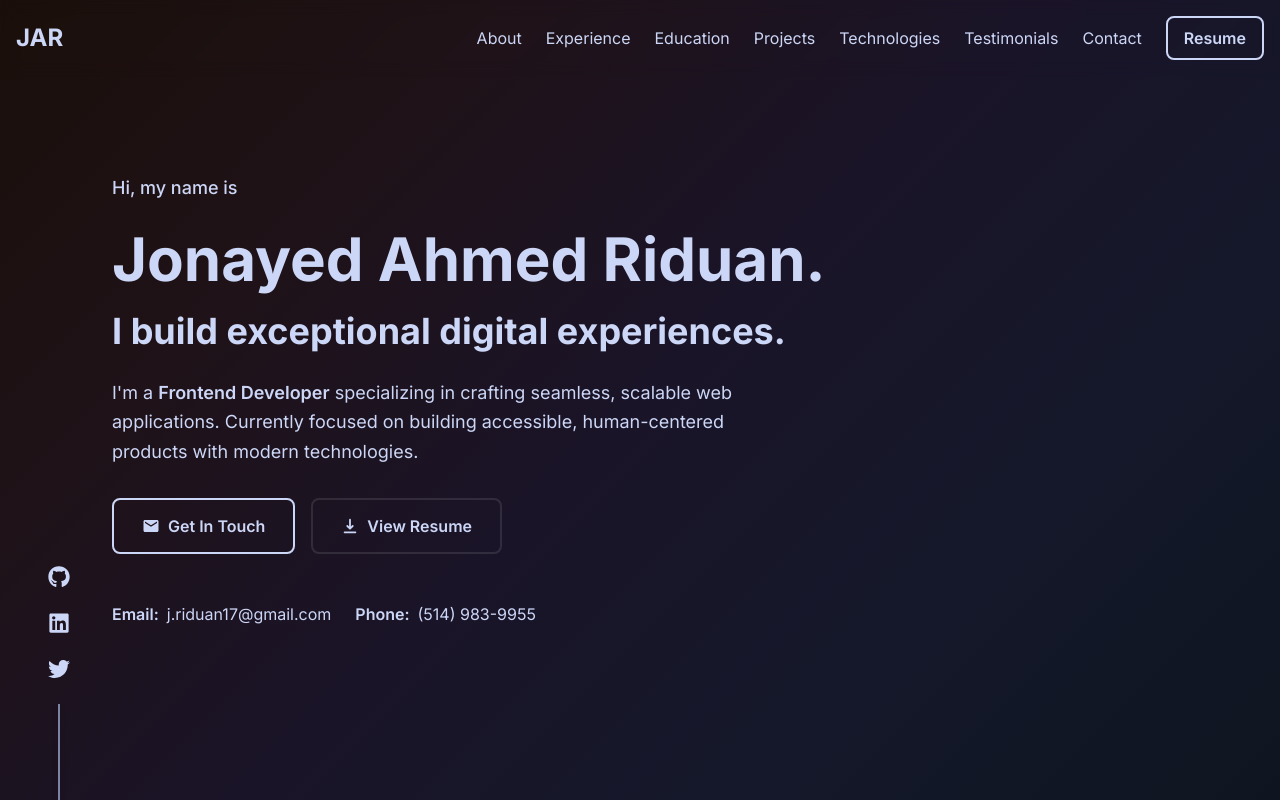
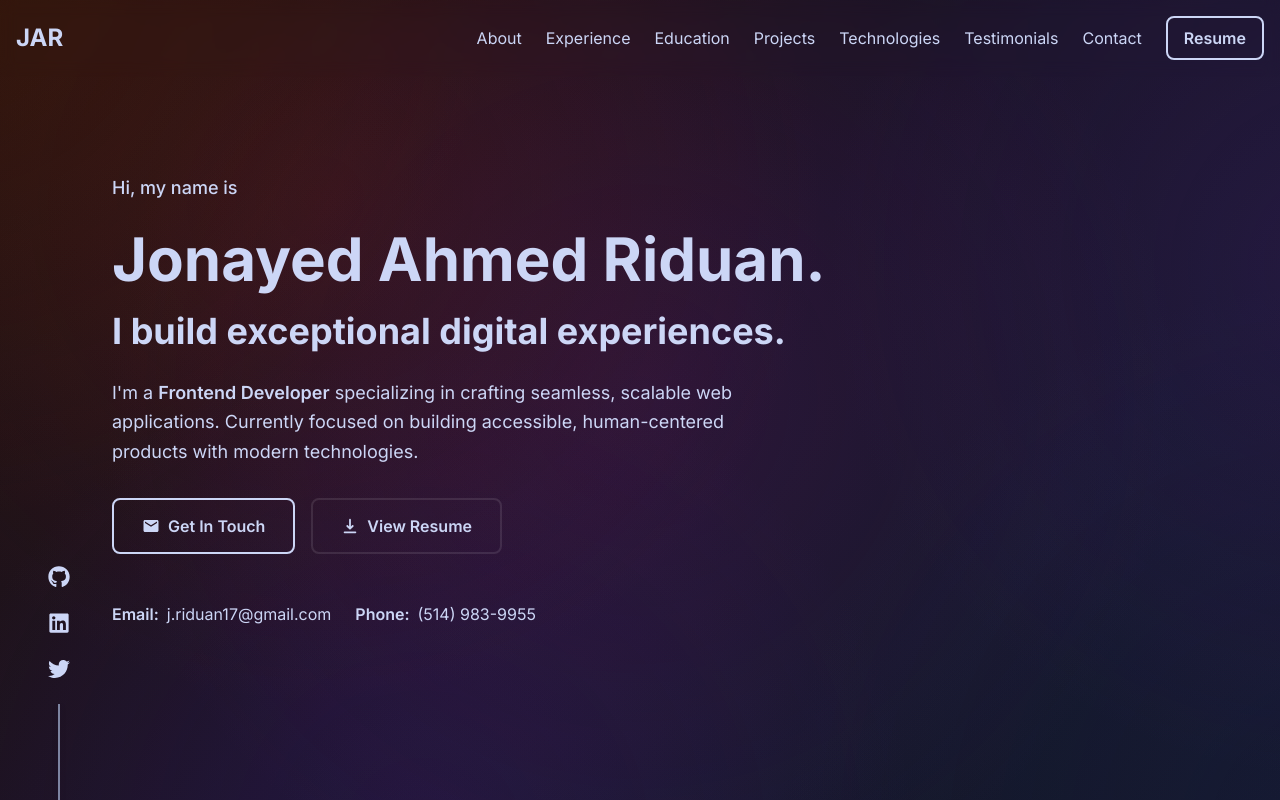
Before and after one commit to JonayedAhmed/my-portfolio, a Next.js app: page / in a window 1280 px wide. Shown: the top 800 px of the page. Built offline with nearby package versions, Linux system fonts and the light colour scheme.

Commit message:
Fix Safari overscroll issue - move all background styling to CSS with overscroll-behavior: none

```diff
--- a/src/app/globals.css
+++ b/src/app/globals.css
@@ -2,25 +2,39 @@
 @import "./styles/loader.css";
 
 :root {
-  --background: transparent;
+  --background: #1a1428;
   --foreground: #ccd6f6;
 }
 
-/* Crystal 3D loader styles moved to /src/app/styles/loader.css */
-
 html {
-  overflow-x: hidden;
-  min-height: 100vh;
-  min-height: -webkit-fill-available;
+  min-height: 100%;
+  background-color: #0f1520;
+  background-image:
+    /* Deep orange glow top-left - bg-orange-900/25 */
+    radial-gradient(circle 800px at -5% -5%, rgba(124, 45, 18, 0.25) 0%, transparent 70%),
+    /* Warm burgundy/red accent - bg-red-900/20 */
+    radial-gradient(circle 720px at 25% 25%, rgba(127, 29, 29, 0.20) 0%, transparent 70%),
+    /* Deep magenta center - bg-fuchsia-900/22 */
+    radial-gradient(circle 768px at 50% 50%, rgba(112, 26, 117, 0.22) 0%, transparent 70%),
+    /* Dark purple center-right - bg-purple-900/24 */
+    radial-gradient(circle 736px at 105% 33%, rgba(88, 28, 135, 0.24) 0%, transparent 70%),
+    /* Deep violet bottom-left - bg-violet-900/20 */
+    radial-gradient(circle 704px at 33% 105%, rgba(76, 29, 149, 0.20) 0%, transparent 70%),
+    /* Dark indigo bottom-right - bg-indigo-900/22 */
+    radial-gradient(circle 800px at 105% 105%, rgba(49, 46, 129, 0.22) 0%, transparent 70%),
+    /* Base gradient - warm to cool */
+    linear-gradient(135deg, #1a0f0a 0%, #1f1218 25%, #1a1428 50%, #14182a 75%, #0f1520 100%);
+  background-attachment: fixed;
+  overscroll-behavior: none;
 }
 
 body {
+  min-height: 100vh;
+  min-height: 100dvh;
   color: var(--foreground);
   -webkit-font-smoothing: antialiased;
   -moz-osx-font-smoothing: grayscale;
-  overflow-x: hidden;
-  min-height: 100vh;
-  min-height: -webkit-fill-available;
+  overscroll-behavior: none;
 }
 
 ::selection {
--- a/src/app/layout.js
+++ b/src/app/layout.js
@@ -10,19 +10,12 @@ export const metadata = {
 
 export default function RootLayout({ children }) {
   return (
-    <html lang="en" className="scroll-smooth" style={{
-      background: 'linear-gradient(135deg, #1a0f0a 0%, #1f1218 25%, #1a1428 50%, #14182a 75%, #0f1520 100%)',
-      backgroundAttachment: 'fixed',
-      minHeight: '100vh'
-    }}>
+    <html lang="en" className="scroll-smooth">
       <head>
         <meta name="viewport" content="width=device-width, initial-scale=1, viewport-fit=cover" />
         <meta name="theme-color" content="#1a1428" />
       </head>
-      <body className={`${inter.className} text-slate font-sans`} style={{
-        background: 'transparent',
-        minHeight: '100vh'
-      }}>
+      <body className={`${inter.className} text-slate font-sans`}>
         {children}
       </body>
     </html>
```
